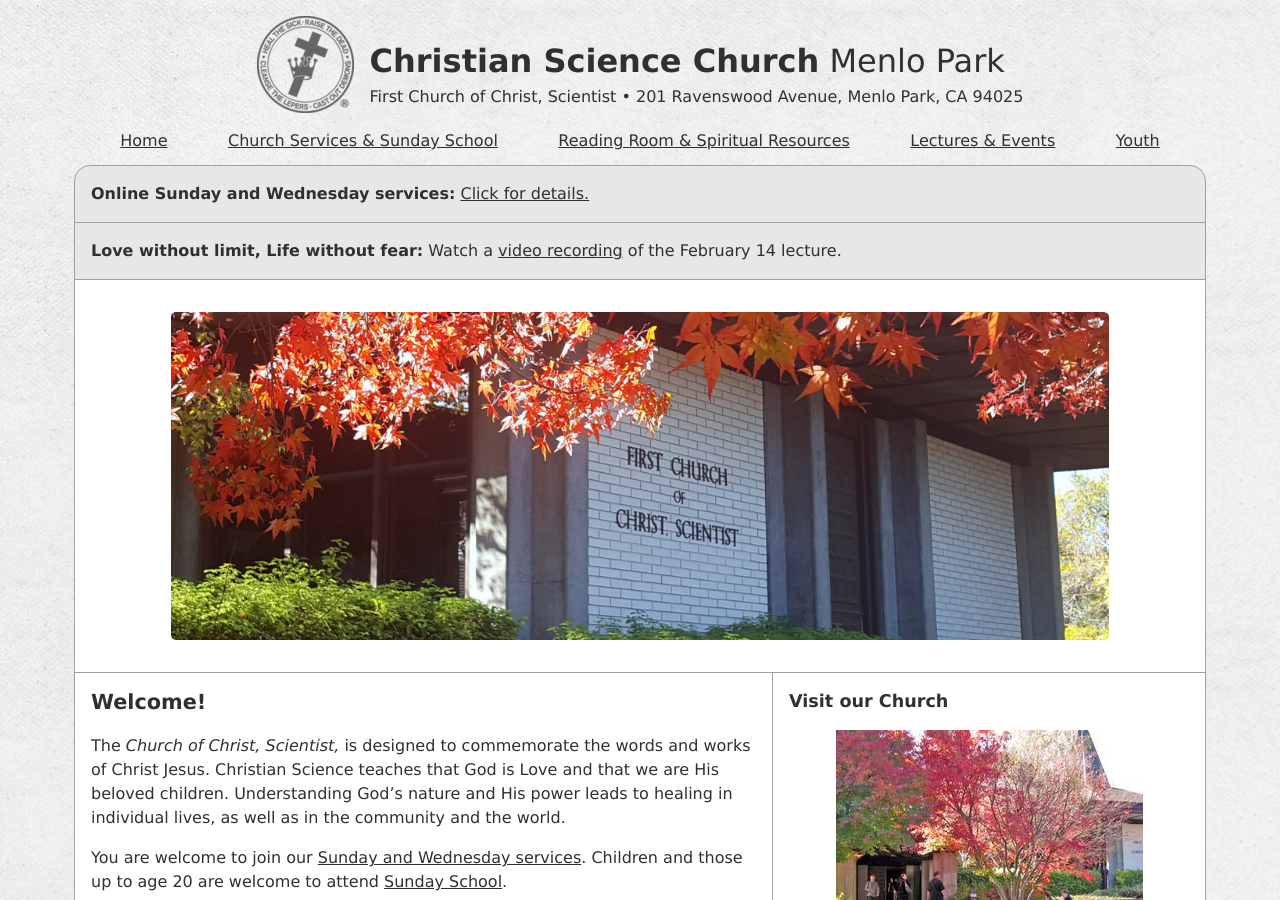
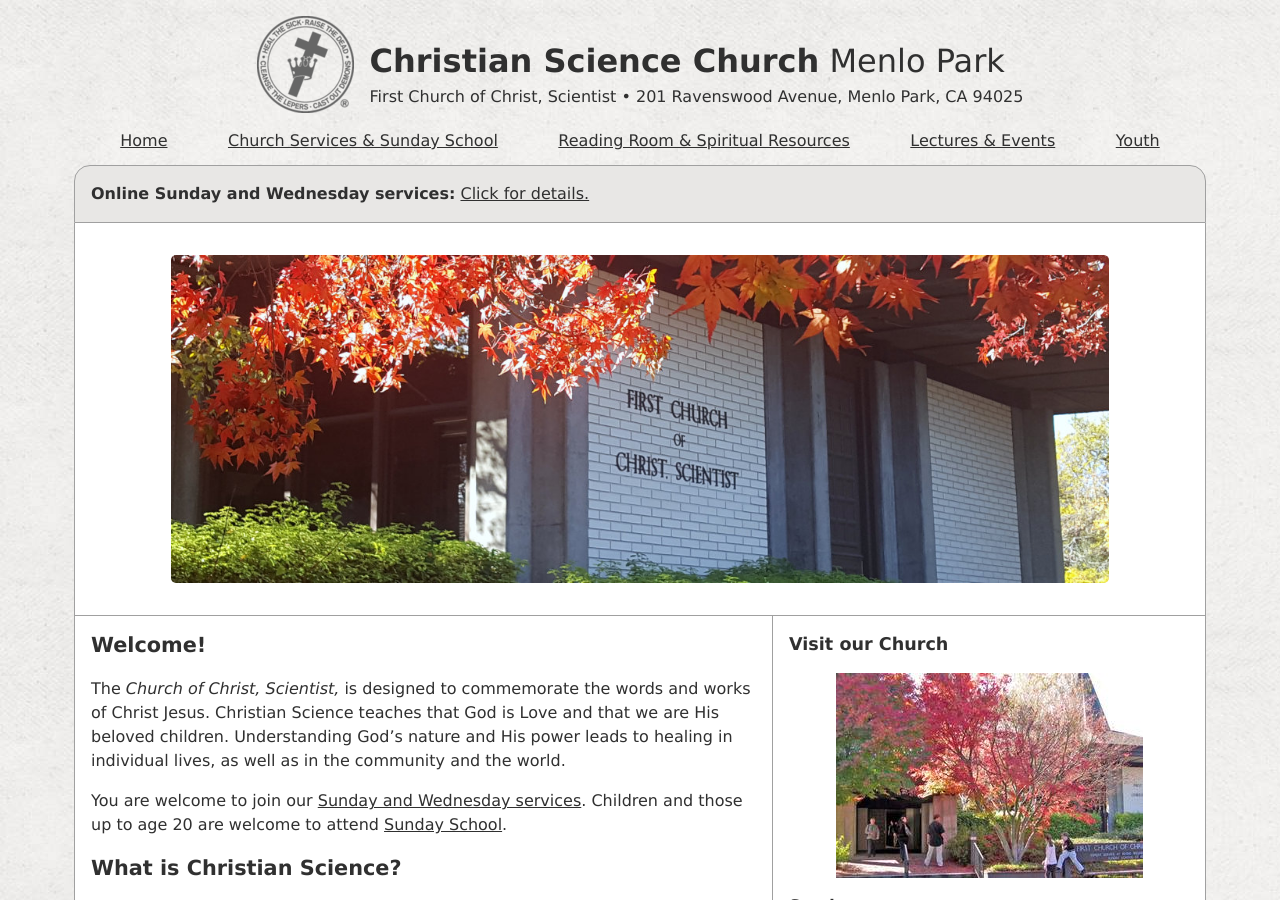
Before and after one commit to kalgynirae/csmenlopark, a Jekyll site: the page built from pages/home.md, in a window 1280 px wide and 900 px high. Built offline with Jekyll 4.4.1, drawn with Linux system fonts in a browser that asks for light colours; nearby versions of some CDN libraries; our own code applies the rules of GitHub Pages for plain Markdown files.

Commit message:
Remove the homepage banner about the recent lecture

```diff
--- a/pages/home.md
+++ b/pages/home.md
@@ -12,15 +12,6 @@
 redirect_from:
   - /about-us/
 ---
-
-<aside class="regular-banner">
-  <a href="{% link pages/lecture2021.md %}">
-    <strong>Love without limit, Life without fear:</strong>
-    Watch a
-    <span style="text-decoration: underline">video recording</span>
-    of the February 14 lecture.
-  </a>
-</aside>
 
 <img alt="" src="/media/church-front.jpg" class="home-image">
 
```
